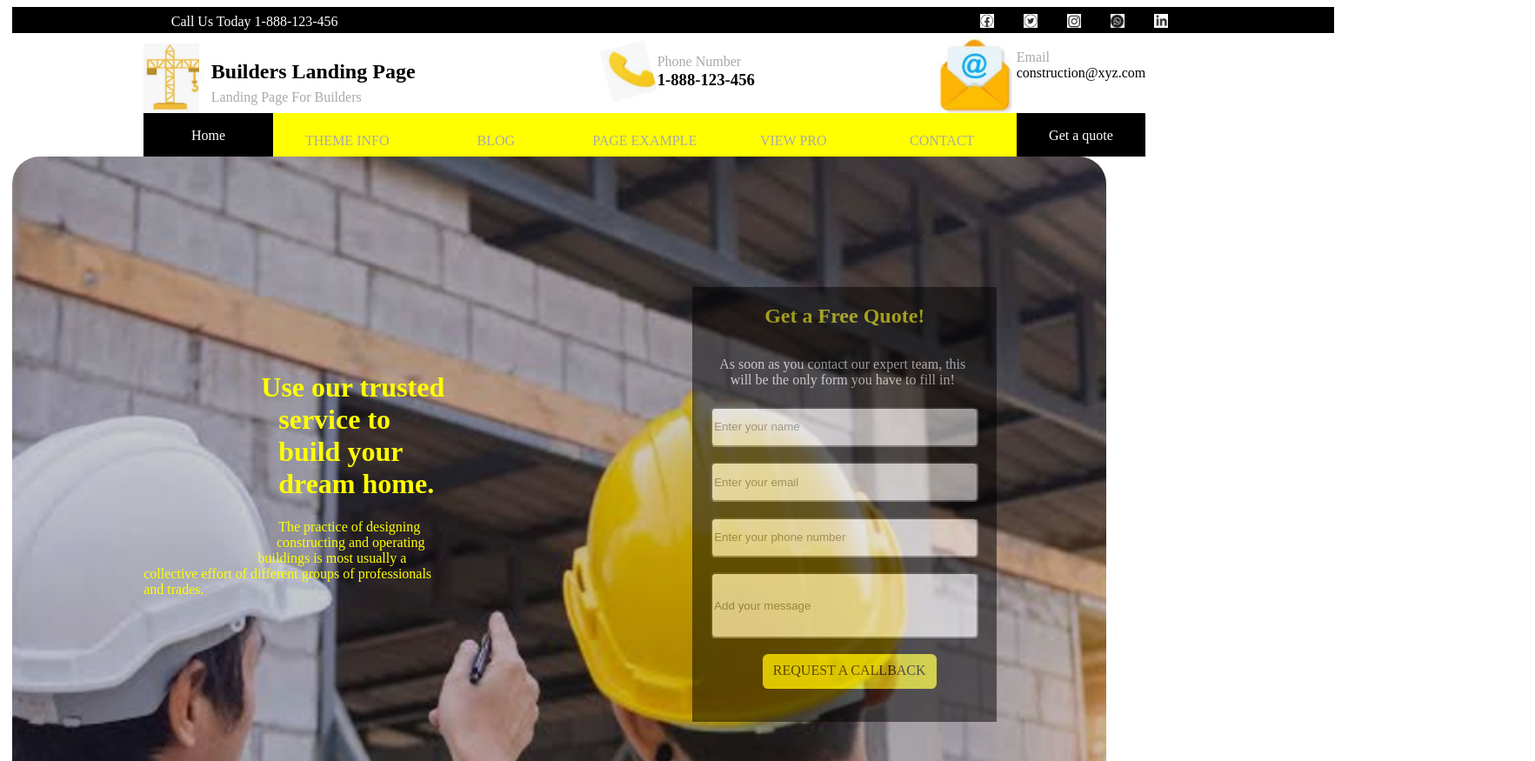
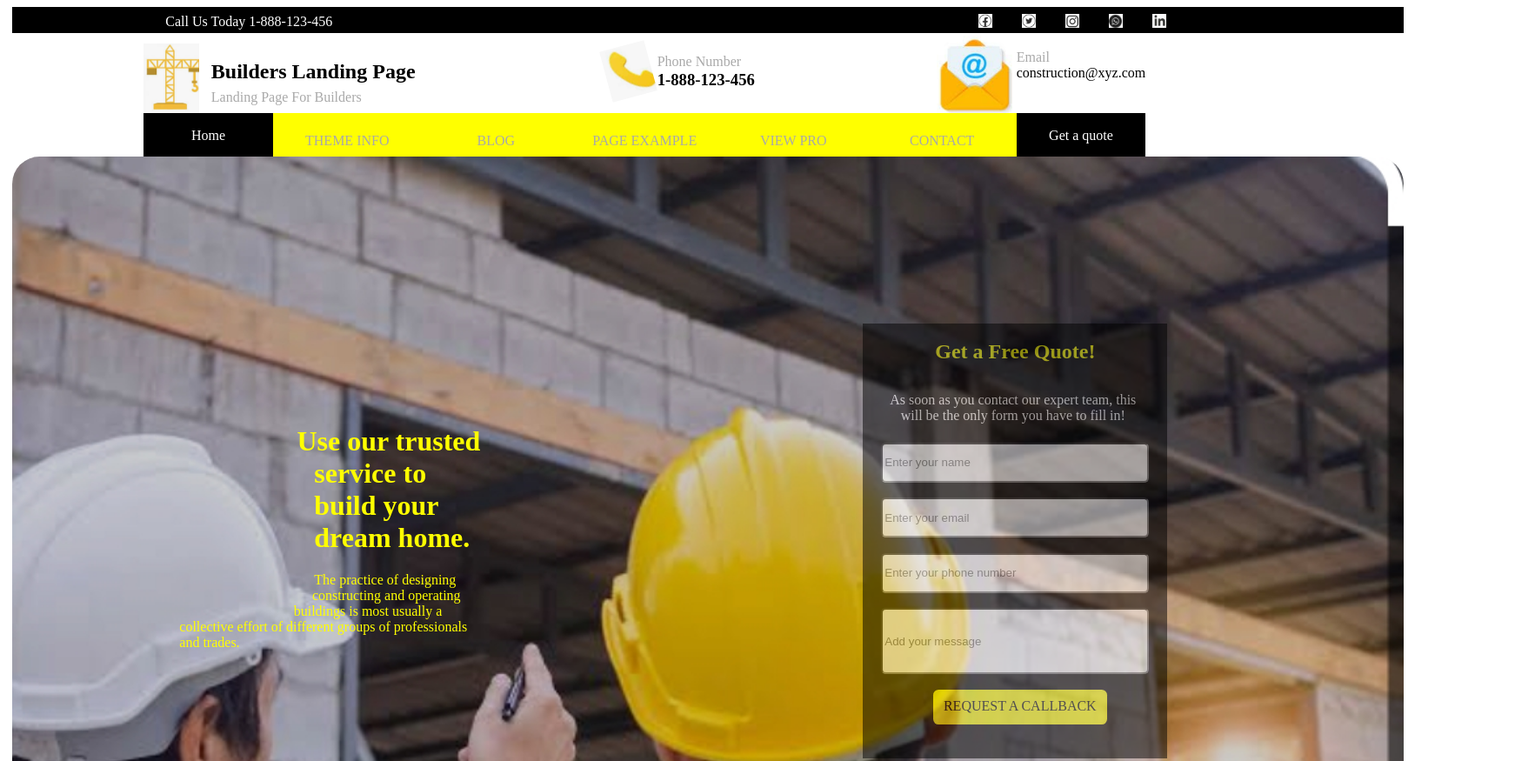
Before and after one commit to Timing4real/knowledge, a plain HTML site: page index.html in a window 1280 px wide. Shown: the top 875 px of the page at 87% size, 1765 px wide, since content can reach past the window. Drawn offline with Linux system fonts and the light colour scheme.

Commit message:
i did litle adjustment to body container

```diff
--- a/style.css
+++ b/style.css
@@ -10,7 +10,7 @@
     display: flex;
     justify-content: space-between;
     height: 30px;
-    width: 95em;
+    width: 100em;
     background-color: black;
 }
 
@@ -18,7 +18,7 @@
     color: white;
     text-align: center;
     margin-top: 0.5%;
-    margin-left: 12%;
+    margin-left: 11%;
 }
 
 .icons {
@@ -27,7 +27,7 @@
     height: auto;
     width: 250px;
     justify-content: space-around;
-    margin-right: 11.5%;
+    margin-right: 16%;
 }
 
 .facebook {
@@ -72,7 +72,7 @@
 
 .major-navigation-bar {
     margin-left: 12%;
-    width: 95em;
+    width: 100em;
 }
 
 .address-nav-bar {
@@ -241,6 +241,7 @@
 .body-container {
     display: flex;
     height: 60em;
+    width: 100em;
     justify-content: space-between;
     background-image: url("images/engr.jpg");
     background-repeat: no-repeat;
@@ -276,7 +277,7 @@
     text-align: center;
     margin-top: 12%;
     background-color: black;
-    margin-right: 10%;
+    margin-right: 17%;
     opacity: 0.5;
 }
 
```
